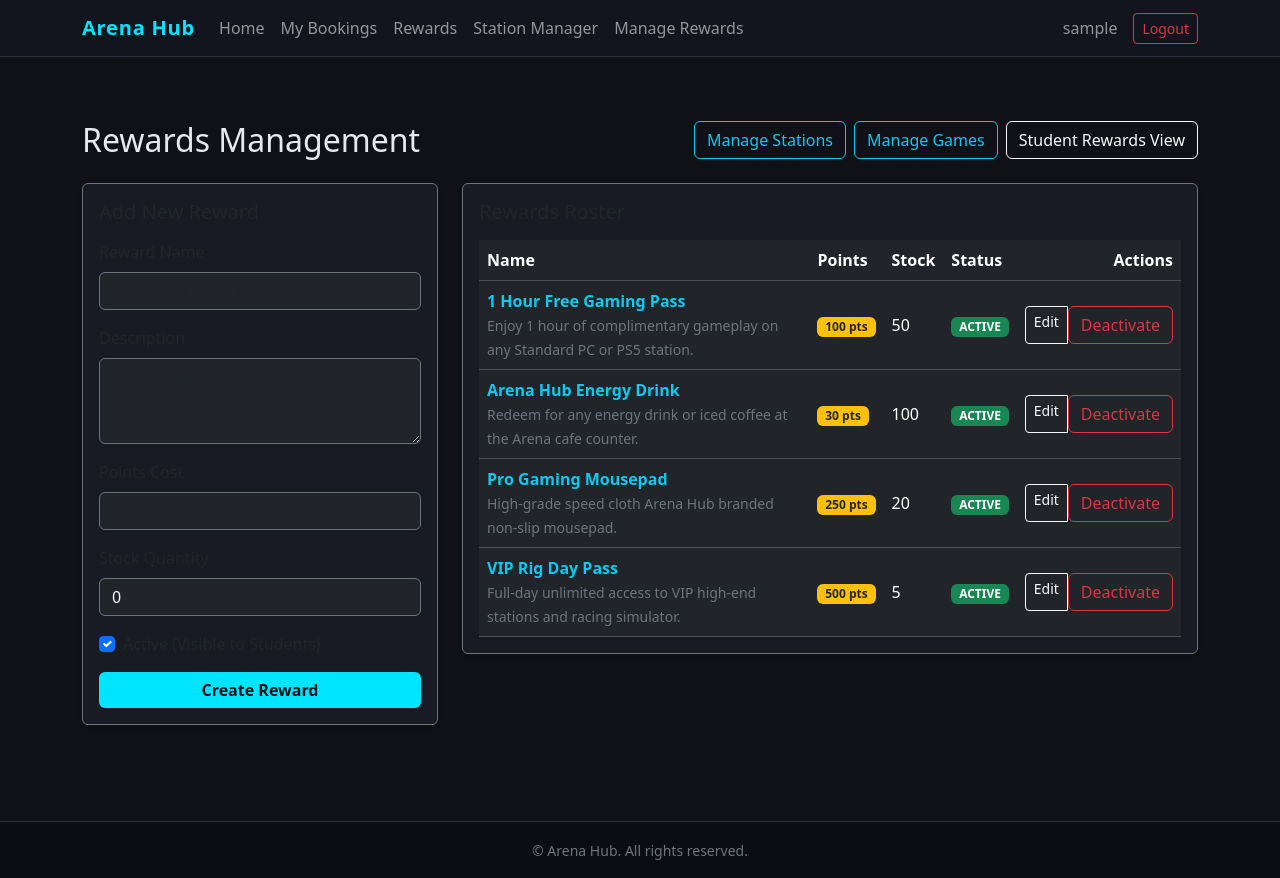
After one commit to tanay-cse/ArenaHub, a Spring Boot app: page /admin/rewards in a window 1280 px wide. The commit adds this page. Run offline with Spring Boot 4, Linux system fonts and the light colour scheme; the visitor is signed in with stand-in values (Sample User, id 1); data comes from the database, SQL or seed files in the repository; some of the project's set-up classes (security, data sources, template engines, error pages and the like) are left out, and stand-ins take their place; some libraries are stand-ins or nearby versions.

Commit message:
Rewards catalog

```diff
--- /dev/null
+++ b/src/main/java/com/arenahub/loyalty/AdminRewardController.java
@@ -0,0 +1,73 @@
+package com.arenahub.loyalty;
+
+import org.springframework.stereotype.Controller;
+import org.springframework.ui.Model;
+import org.springframework.web.bind.annotation.*;
+import org.springframework.web.servlet.mvc.support.RedirectAttributes;
+
+@Controller
+@RequestMapping("/admin/rewards")
+public class AdminRewardController {
+
+    private final RewardService rewardService;
+
+    public AdminRewardController(RewardService rewardService) {
+        this.rewardService = rewardService;
+    }
+
+    @GetMapping
+    public String listRewards(Model model) {
+        model.addAttribute("rewards", rewardService.getAllRewards());
+        if (!model.containsAttribute("reward")) {
+            model.addAttribute("reward", new Reward());
+        }
+        return "loyalty/admin-rewards";
+    }
+
+    @PostMapping
+    public String saveReward(@ModelAttribute("reward") Reward reward, RedirectAttributes redirectAttributes) {
+        try {
+            rewardService.saveReward(reward);
+            redirectAttributes.addFlashAttribute("successMessage", "Reward saved successfully.");
+        } catch (Exception ex) {
+            redirectAttributes.addFlashAttribute("errorMessage", "Error saving reward: " + ex.getMessage());
+        }
+        return "redirect:/admin/rewards";
+    }
+
+    @GetMapping("/edit/{id}")
+    public String editReward(@PathVariable Long id, Model model, RedirectAttributes redirectAttributes) {
+        return rewardService.getRewardById(id)
+                .map(reward -> {
+                    model.addAttribute("rewards", rewardService.getAllRewards());
+                    model.addAttribute("reward", reward);
+                    return "loyalty/admin-rewards";
+                })
+                .orElseGet(() -> {
+                    redirectAttributes.addFlashAttribute("errorMessage", "Reward not found.");
+                    return "redirect:/admin/rewards";
+                });
+    }
+
+    @PostMapping("/deactivate/{id}")
+    public String deactivateReward(@PathVariable Long id, RedirectAttributes redirectAttributes) {
+        try {
+            rewardService.deactivateReward(id);
+            redirectAttributes.addFlashAttribute("successMessage", "Reward deactivated successfully.");
+        } catch (Exception ex) {
+            redirectAttributes.addFlashAttribute("errorMessage", "Error deactivating reward: " + ex.getMessage());
+        }
+        return "redirect:/admin/rewards";
+    }
+
+    @PostMapping("/toggle/{id}")
+    public String toggleReward(@PathVariable Long id, RedirectAttributes redirectAttributes) {
+        try {
+            rewardService.toggleRewardActive(id);
+            redirectAttributes.addFlashAttribute("successMessage", "Reward status updated successfully.");
+        } catch (Exception ex) {
+            redirectAttributes.addFlashAttribute("errorMessage", "Error updating reward status: " + ex.getMessage());
+        }
+        return "redirect:/admin/rewards";
+    }
+}
--- a/src/main/resources/templates/fragments/layout.html
+++ b/src/main/resources/templates/fragments/layout.html
@@ -23,11 +23,14 @@
                         <li class="nav-item" sec:authorize="hasRole('STUDENT')">
                             <a class="nav-link" th:href="@{/bookings}">My Bookings</a>
                         </li>
+                        <li class="nav-item" sec:authorize="isAuthenticated()">
+                            <a class="nav-link" th:href="@{/rewards}">Rewards</a>
+                        </li>
                         <li class="nav-item" sec:authorize="hasRole('STAFF')">
                             <a class="nav-link" th:href="@{/stations}">Station Manager</a>
                         </li>
                         <li class="nav-item" sec:authorize="hasRole('ADMIN')">
-                            <a class="nav-link" th:href="@{/admin}">Admin Dashboard</a>
+                            <a class="nav-link" th:href="@{/admin/rewards}">Manage Rewards</a>
                         </li>
                     </ul>
                     <ul class="navbar-nav ms-auto mb-2 mb-lg-0 align-items-center">
--- /dev/null
+++ b/src/main/resources/templates/loyalty/admin-rewards.html
@@ -0,0 +1,105 @@
+<!DOCTYPE html>
+<html lang="en" xmlns:th="http://www.thymeleaf.org">
+<head th:replace="~{fragments/layout :: head('Manage Rewards')}"></head>
+<body>
+    <header th:replace="~{fragments/layout :: navbar}"></header>
+    <div th:replace="~{fragments/layout :: flash-messages}"></div>
+
+    <main class="container my-5 flex-grow-1">
+        <div class="d-flex justify-content-between align-items-center mb-4 flex-wrap gap-2">
+            <h1 class="h2 mb-0">Rewards Management</h1>
+            <div class="d-flex gap-2">
+                <a th:href="@{/admin/stations}" class="btn btn-outline-info">Manage Stations</a>
+                <a th:href="@{/admin/games}" class="btn btn-outline-info">Manage Games</a>
+                <a th:href="@{/rewards}" class="btn btn-outline-light">Student Rewards View</a>
+            </div>
+        </div>
+
+        <div class="row g-4 mb-5">
+            <div class="col-lg-4">
+                <div class="card p-3 shadow-sm border-secondary">
+                    <h5 class="card-title mb-3" th:text="${reward.id == null} ? 'Add New Reward' : 'Edit Reward: ' + ${reward.name}">Add Reward</h5>
+                    <form th:action="@{/admin/rewards}" th:object="${reward}" method="post">
+                        <input type="hidden" th:field="*{id}">
+                        <div class="mb-3">
+                            <label class="form-label">Reward Name</label>
+                            <input type="text" th:field="*{name}" class="form-control bg-dark text-light border-secondary" required maxlength="100" placeholder="e.g. Free 1 Hour Pass">
+                        </div>
+                        <div class="mb-3">
+                            <label class="form-label">Description</label>
+                            <textarea th:field="*{description}" class="form-control bg-dark text-light border-secondary" rows="3" placeholder="Details about this reward..."></textarea>
+                        </div>
+                        <div class="mb-3">
+                            <label class="form-label">Points Cost</label>
+                            <input type="number" min="1" th:field="*{pointsCost}" class="form-control bg-dark text-light border-secondary" required placeholder="e.g. 100">
+                        </div>
+                        <div class="mb-3">
+                            <label class="form-label">Stock Quantity</label>
+                            <input type="number" min="0" th:field="*{stockQuantity}" class="form-control bg-dark text-light border-secondary" required placeholder="e.g. 50">
+                        </div>
+                        <div class="form-check mb-3">
+                            <input type="checkbox" th:field="*{isActive}" class="form-check-input" id="isActiveCheck">
+                            <label class="form-check-label" for="isActiveCheck">Active (Visible to Students)</label>
+                        </div>
+                        <div class="d-flex gap-2">
+                            <button type="submit" class="btn btn-accent flex-grow-1" th:text="${reward.id == null} ? 'Create Reward' : 'Update Reward'">Save</button>
+                            <a th:if="${reward.id != null}" th:href="@{/admin/rewards}" class="btn btn-outline-secondary">Cancel</a>
+                        </div>
+                    </form>
+                </div>
+            </div>
+
+            <div class="col-lg-8">
+                <div class="card p-3 shadow-sm border-secondary">
+                    <h5 class="card-title mb-3">Rewards Roster</h5>
+                    <div class="table-responsive">
+                        <table class="table table-dark table-hover align-middle mb-0">
+                            <thead>
+                                <tr>
+                                    <th>Name</th>
+                                    <th>Points</th>
+                                    <th>Stock</th>
+                                    <th>Status</th>
+                                    <th class="text-end">Actions</th>
+                                </tr>
+                            </thead>
+                            <tbody>
+                                <tr th:if="${#lists.isEmpty(rewards)}">
+                                    <td colspan="5" class="text-center text-secondary py-3">No rewards found.</td>
+                                </tr>
+                                <tr th:each="r : ${rewards}">
+                                    <td>
+                                        <div class="fw-bold text-info" th:text="${r.name}">Reward Name</div>
+                                        <small class="text-secondary" th:text="${r.description}">Description</small>
+                                    </td>
+                                    <td>
+                                        <span class="badge bg-warning text-dark fw-semibold" th:text="${r.pointsCost} + ' pts'">100 pts</span>
+                                    </td>
+                                    <td th:text="${r.stockQuantity}">50</td>
+                                    <td>
+                                        <span th:class="'badge ' + (${r.isActive} ? 'bg-success' : 'bg-secondary')"
+                                              th:text="${r.isActive} ? 'ACTIVE' : 'INACTIVE'">ACTIVE</span>
+                                    </td>
+                                    <td class="text-end">
+                                        <div class="btn-group btn-group-sm">
+                                            <a th:href="@{/admin/rewards/edit/{id}(id=${r.id})}" class="btn btn-outline-light">Edit</a>
+                                            <form th:if="${r.isActive}" th:action="@{/admin/rewards/deactivate/{id}(id=${r.id})}" method="post" class="d-inline">
+                                                <button type="submit" class="btn btn-outline-danger">Deactivate</button>
+                                            </form>
+                                            <form th:unless="${r.isActive}" th:action="@{/admin/rewards/toggle/{id}(id=${r.id})}" method="post" class="d-inline">
+                                                <button type="submit" class="btn btn-outline-success">Activate</button>
+                                            </form>
+                                        </div>
+                                    </td>
+                                </tr>
+                            </tbody>
+                        </table>
+                    </div>
+                </div>
+            </div>
+        </div>
+    </main>
+
+    <footer th:replace="~{fragments/layout :: footer}"></footer>
+</body>
+</html>
```
Also changed, not shown: src/main/java/com/arenahub/loyalty/Reward.java (added, +112 -0 lines), src/main/java/com/arenahub/loyalty/RewardRepository.java (added, +17 -0 lines), src/main/java/com/arenahub/loyalty/RewardService.java (added, +87 -0 lines), src/main/java/com/arenahub/loyalty/RewardViewController.java (added, +21 -0 lines), src/main/resources/db/migration/V005__rewards.sql (added, +18 -0 lines), src/main/resources/templates/loyalty/rewards.html (added, +48 -0 lines).
